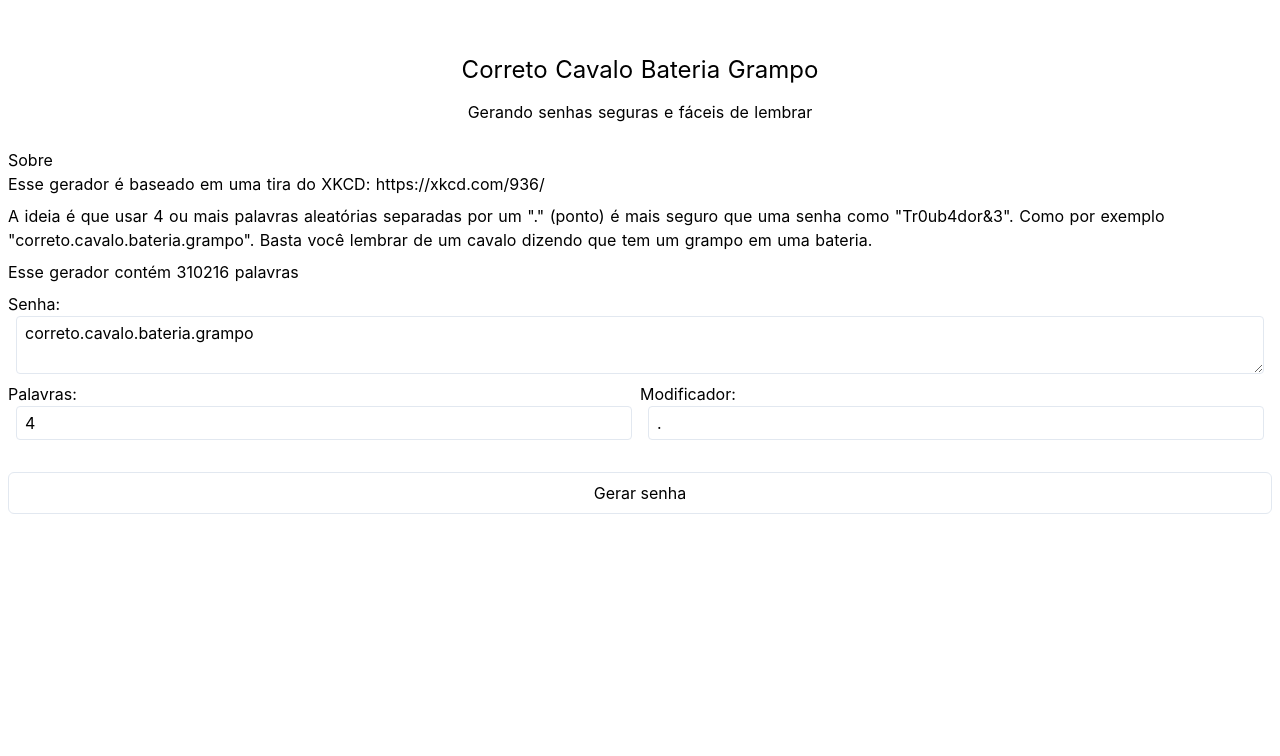
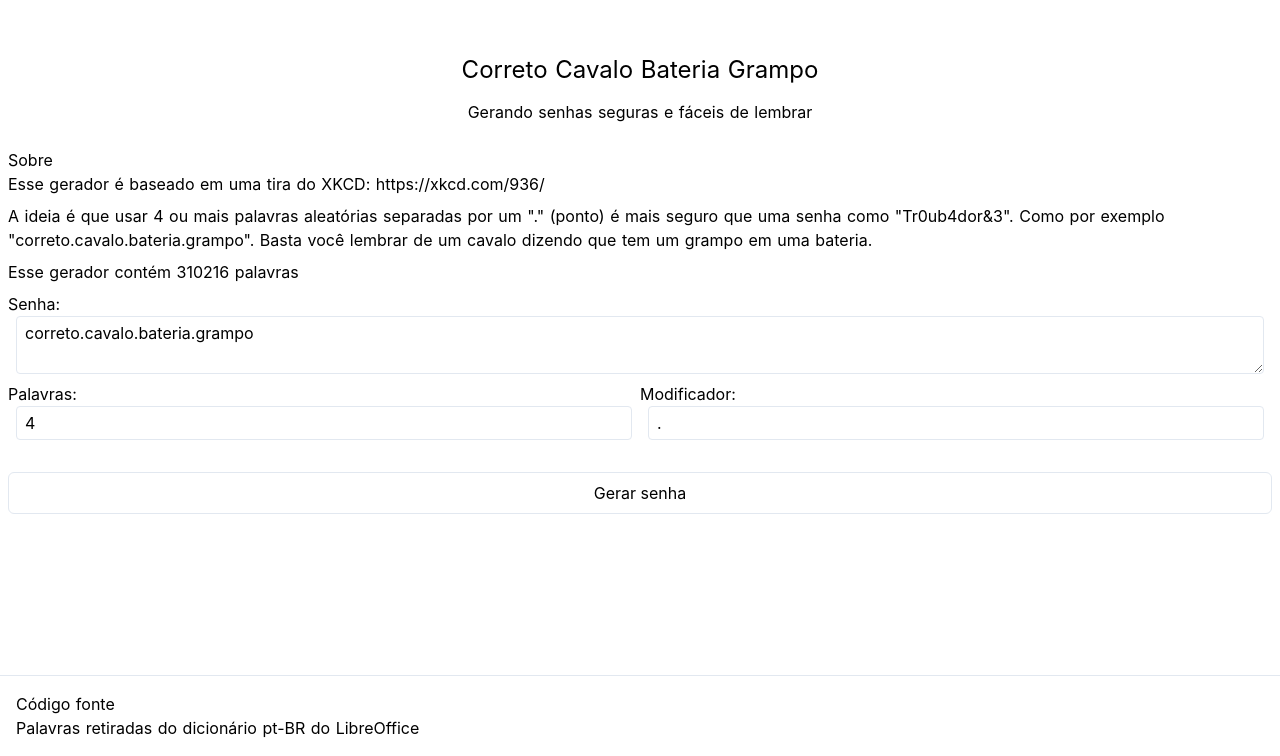
Before and after one commit to highlabs/correto.cavalo.bateria.grampo, a Nuxt app: page / in a window 1280 px wide. Shown: the part 125-881 px from the top of the page. Before the commit the page ends 800 px from the top, so only its background shows below. Built offline with nearby package versions, Linux system fonts and the light colour scheme; what @tailwindcss/typography would draw is missing.

Commit message:
feat: add loader

```diff
--- a/layouts/default.vue
+++ b/layouts/default.vue
@@ -23,40 +23,4 @@ html {
   -webkit-font-smoothing: antialiased;
   box-sizing: border-box;
 }
-
-*,
-*::before,
-*::after {
-  box-sizing: border-box;
-  margin: 0;
-}
-
-.button--green {
-  display: inline-block;
-  border-radius: 4px;
-  border: 1px solid #3b8070;
-  color: #3b8070;
-  text-decoration: none;
-  padding: 10px 30px;
-}
-
-.button--green:hover {
-  color: #fff;
-  background-color: #3b8070;
-}
-
-.button--grey {
-  display: inline-block;
-  border-radius: 4px;
-  border: 1px solid #35495e;
-  color: #35495e;
-  text-decoration: none;
-  padding: 10px 30px;
-  margin-left: 15px;
-}
-
-.button--grey:hover {
-  color: #fff;
-  background-color: #35495e;
-}
 </style>
--- a/pages/index.vue
+++ b/pages/index.vue
@@ -1,4 +1,5 @@
 <template>
+  <div>
     <div class="container prose">
       <header class="text-center">
         <h1>Correto Cavalo Bateria Grampo</h1>
@@ -16,8 +17,10 @@
         </p>
         <p>Esse gerador contém {{ totalWords }} palavras</p>
       </div>
-
-    <div class="password-input">
+      <div v-if="!wordList.length" class="w-full flex justify-center">
+        <img src="/loader.svg" alt="Carregando..." class="w-12">
+      </div>
+      <div v-else class="password-input">
         <label for="senha_gerada">Senha:</label>
         <textarea id="senha_gerada" :value="passwordFormated" type="text" />
         <div class="options">
@@ -34,6 +37,18 @@
           Gerar senha
         </button>
       </div>
+    </div>
+
+    <footer class="w-full p-4">
+      <ul class="prose">
+        <li>
+          <a href="https://github.com/highlabs/correto.cavalo.bateria.grampo">Código fonte</a>
+        </li>
+        <li>
+          Palavras retiradas do <a href="https://cgit.freedesktop.org/libreoffice/dictionaries/plain/pt_BR/">dicionário pt-BR do LibreOffice</a>
+        </li>
+      </ul>
+    </footer>
   </div>
 </template>
 
@@ -128,4 +143,8 @@ textarea {
 button {
   @apply rounded-md py-2 px-6 border
 }
+
+footer {
+  @apply mt-0 border-t
+}
 </style>
```
Also changed, not shown: assets/README.md (deleted), static/loader.svg (added). Lines whose indentation alone changed are shown as unchanged.
